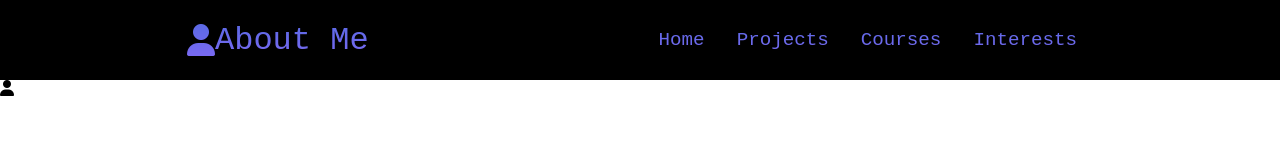
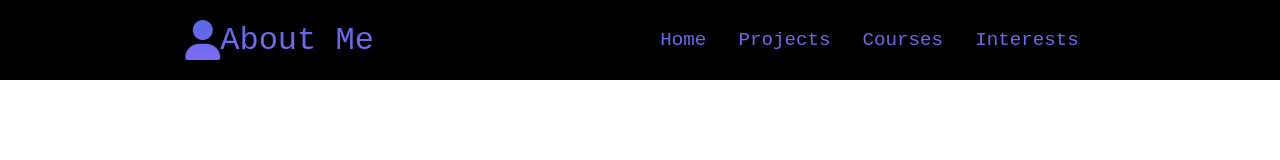
Before and after one commit to TFTemple/TFTemple.github.io, a plain HTML site: page index.html in a window 1280 px wide. Drawn offline with Linux system fonts and the light colour scheme.

Commit message:
Trying out a different logo icon size - fa-lg

```diff
--- a/index.html
+++ b/index.html
@@ -23,7 +23,7 @@
     -->
     <nav class="navbar">
         <div class="navbarContainer">
-            <a href="/" id="navbarLogo"><i class="fa-solid fa-user" style="color: #8f6bfb;"></i>About Me</a>
+            <a href="/" id="navbarLogo"><i class="fa-solid fa-user fa-lg" style="color: #8f6bfb;"></i>About Me</a>
             <ul class="navbarMenu">
                 <li class="navbarItem">
                     <a href="/" class="navbarLink">Home</a>
@@ -40,9 +40,5 @@
             </ul>
         </div>
     </nav>
-
-    <p>
-        <i class="fa-solid fa-user"></i>
-    </p>
 </body>
 </html>
```
